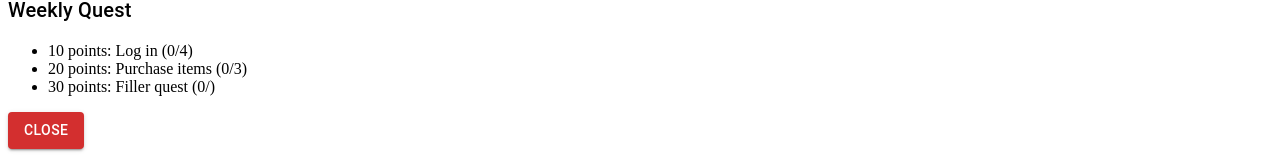
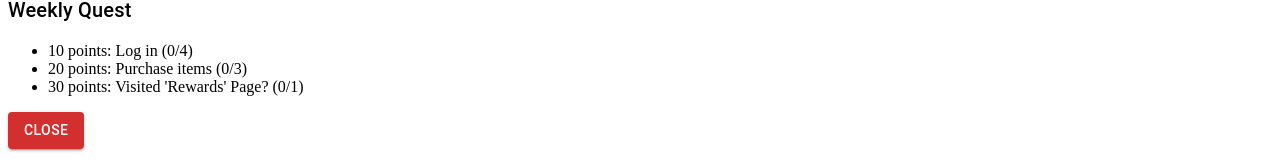
Before and after one commit to chinpcbenjamin/NUS-ShopBack-Hackathon, a Next.js app in the folder shoppies/: page / in a window 1280 px wide. Both pictures are taken after a click on the button "WEEKLY QUEST". Shown: the part 182-350 px from the top of the page. Built offline with nearby package versions, Linux system fonts and the light colour scheme.

Commit message:
Added Sign Out

```diff
--- a/shoppies/src/app/firebaseConfig.ts
+++ b/shoppies/src/app/firebaseConfig.ts
@@ -1,6 +1,6 @@
 import { initializeApp } from "firebase/app";
 import { collection, addDoc, getFirestore, getDocs, query, where, Timestamp, updateDoc } from 'firebase/firestore'
-import { createUserWithEmailAndPassword, getAuth } from 'firebase/auth';
+import { createUserWithEmailAndPassword, getAuth, signOut } from 'firebase/auth';
 
 const firebaseConfig = {
   apiKey: "AIzaSyCNs0dmj_xnh1BTd7F-31nZVH385mIYAK4",
@@ -18,6 +18,14 @@ export const auth = getAuth(app);
 export async function newUserSignUp(email : string, password : string) {
     try {
         const response = await createUserWithEmailAndPassword(auth, email, password)
+    } catch (error) {
+        console.error("Error: ", error)
+    }
+}
+
+export async function SignOut() {
+    try {
+        const response = await signOut(auth)
     } catch (error) {
         console.error("Error: ", error)
     }
--- a/shoppies/src/app/page.tsx
+++ b/shoppies/src/app/page.tsx
@@ -4,10 +4,9 @@ import React, { useEffect, useState } from 'react';
 import { Container, Typography, TextField, Box, Button, IconButton } from '@mui/material';
 import CloseIcon from "@mui/icons-material/Close";
 import { signInWithEmailAndPassword } from 'firebase/auth';
-import { auth, createUserData, getUserData, newUserSignUp, updateUserData } from './firebaseConfig';
+import { auth, createUserData, getUserData, newUserSignUp, SignOut, updateUserData } from './firebaseConfig';
 import { Timestamp } from 'firebase/firestore';
 
-const Home: React.FC = () => {
 const randomNumberInRange = (min: number, max: number) => {
   return Math.floor(Math.random()
       * (max - min + 1)) + min;
@@ -21,6 +20,8 @@ const Home: React.FC = () => {
 let questRewards = false
 let questExpiry = new Timestamp(Timestamp.now().seconds + 7 * 24 * 60 * 60, 0)
 
+
+const Home: React.FC = () => {
   const [popup, setPopup] = useState<string | null>(null);
   const [email, setEmail] = useState('');
   const [password, setPassword] = useState('');
@@ -149,7 +150,6 @@ const Home: React.FC = () => {
       </Box>
 
 
-
       {popup === 'weeklyQuest' && (
         <Box className="fixed inset-0 bg-black bg-opacity-50 flex items-center justify-center">
           <Box className="bg-white p-6 rounded shadow-md w-96">
@@ -157,7 +157,7 @@ const Home: React.FC = () => {
             <ul className="list-disc list-inside space-y-2">
               <li>10 points: Log in ({successfulLogin}/{questLogin})</li>
               <li>20 points: Purchase items (0/{questPurchase})</li>
-              <li>30 points: Filler quest (0/{questRewards})</li>
+              <li>30 points: Visited 'Rewards' Page? ({questRewards ? "1/1 " : "0/1"})</li>
             </ul>
             <Button
               variant="contained"
@@ -212,6 +212,7 @@ const Home: React.FC = () => {
                         Login
                     </Button>
                     <Button onClick={handleSignUp}>Sign Up</Button>
+                    <Button onClick={SignOut}>Sign Out</Button>
                 </Box>
             </form>
             {error && (
```
Lines whose indentation alone changed are shown as unchanged.
